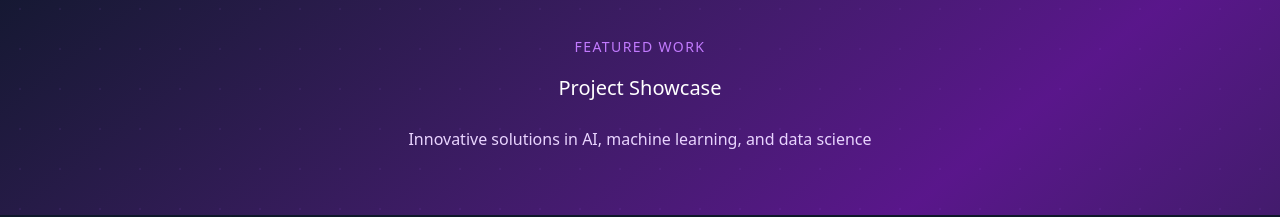
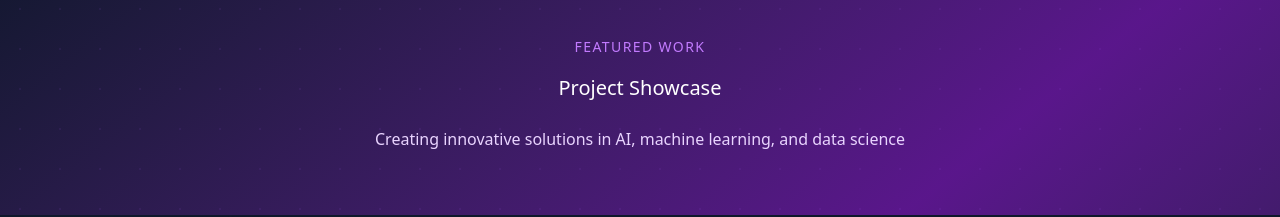
Before and after one commit to prisha777/prisha-goel.com, a React (Vite) app: page / in a window 1280 px wide. Shown: the part 2900-3117 px from the top of the page. Built offline with nearby package versions, Linux system fonts and the light colour scheme.

Commit message:
Update project description wording in Showcase component

```diff
--- a/src/app/components/Showcase.tsx
+++ b/src/app/components/Showcase.tsx
@@ -64,7 +64,7 @@ export function Showcase() {
             Project Showcase
           </h2>
           <p className="text-purple-200 max-w-2xl mx-auto">
-            Innovative solutions in AI, machine learning, and data science
+            Creating innovative solutions in AI, machine learning, and data science
           </p>
         </motion.div>
       </div>
```
